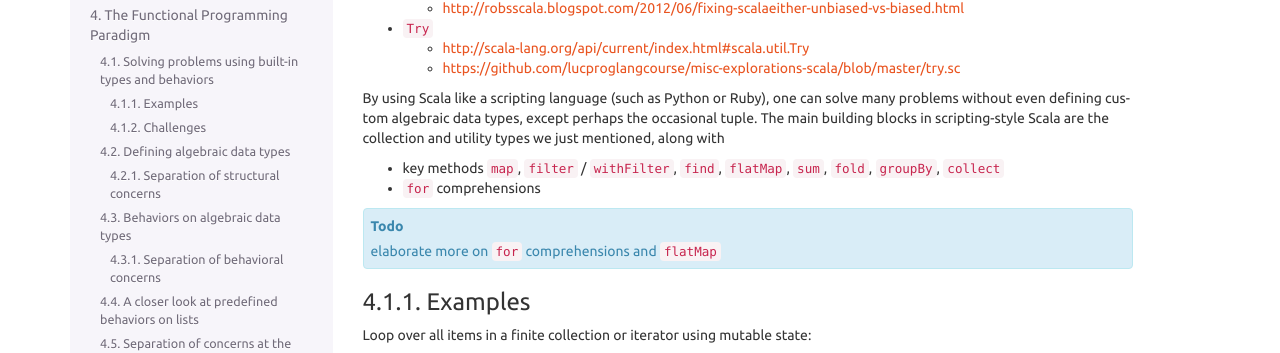
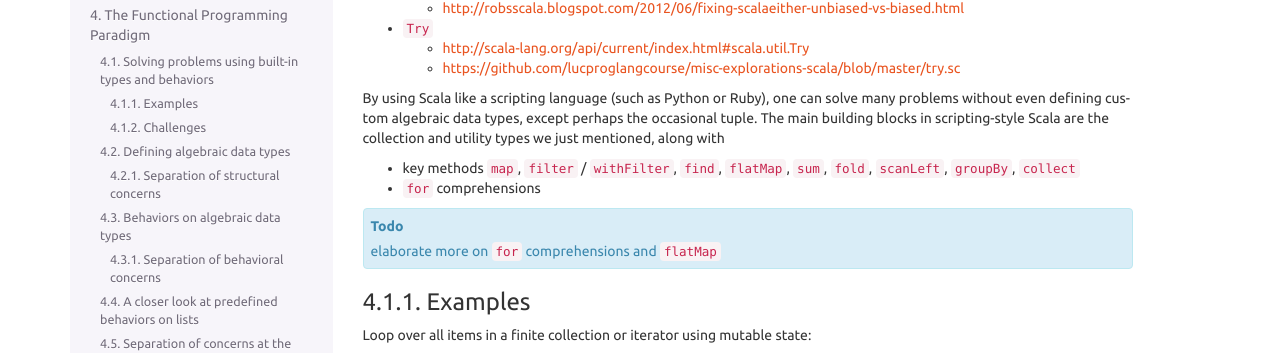
Before and after one commit to lucproglangcourse/lucproglangcourse.github.io, a Sphinx documentation site: the page built from source/functionalprogramming.rst, in a window 1280 px wide and 900 px high, scrolled down 398 px. Shown: the part 100-453 px from the top of the window. Built offline with Sphinx 7.4.7, drawn with Linux system fonts in a browser that asks for light colours.

Commit message:
added scanLeft to list of key methods
Signed-off-by: Konstantin Läufer <klaeufer@gmail.com>

```diff
--- a/source/functionalprogramming.rst
+++ b/source/functionalprogramming.rst
@@ -34,7 +34,7 @@ Many of these, especially collection types and certain utility types, are *algeb
 By using Scala like a scripting language (such as Python or Ruby), one can solve many problems without even defining custom algebraic data types, except perhaps the occasional tuple.
 The main building blocks in scripting-style Scala are the collection and utility types we just mentioned, along with
 
-- key methods ``map``, ``filter`` / ``withFilter``, ``find``, ``flatMap``, ``sum``, ``fold``, ``groupBy``, ``collect``
+- key methods ``map``, ``filter`` / ``withFilter``, ``find``, ``flatMap``, ``sum``, ``fold``, ``scanLeft``, ``groupBy``, ``collect``
 - ``for`` comprehensions
 
 
```
